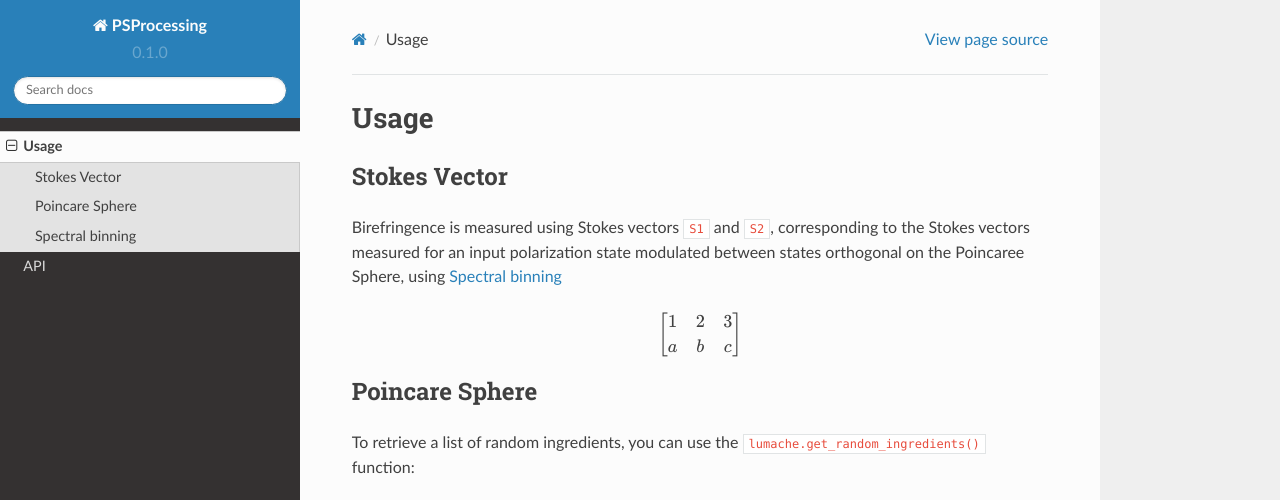
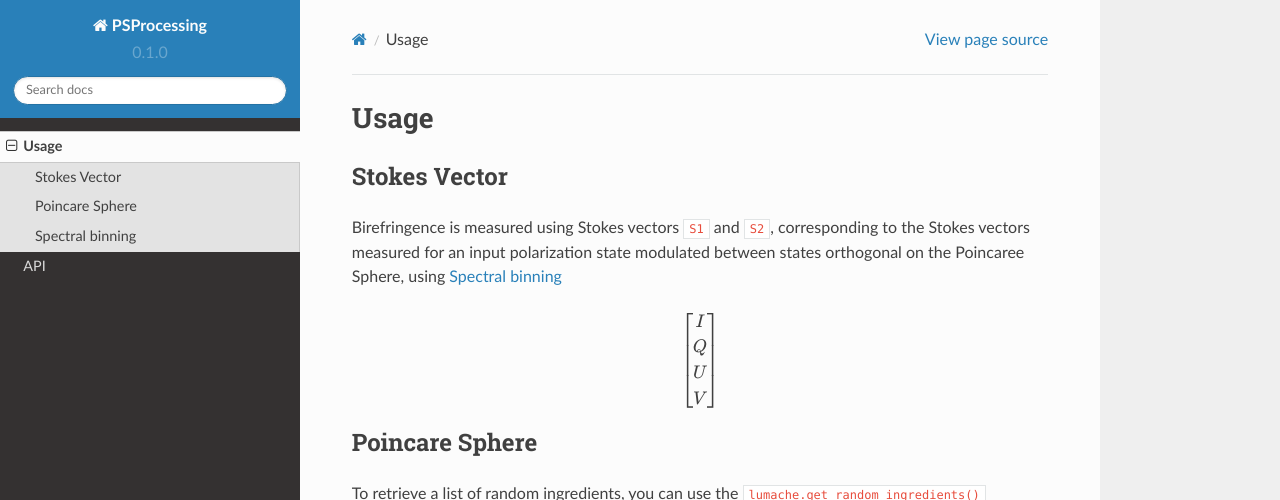
Before and after one commit to shadimasoumi/TestMATLAB, a Sphinx documentation site: the page built from docs/source/usage.rst, in a window 1280 px wide and 1247 px high, cut to the strip 0-500 px from the top of the window. Built offline with Sphinx 7.4.7 and the Read the Docs theme 2.0.0, drawn with Linux system fonts in a browser that asks for light colours.

Commit message:
Update usage.rst

```diff
--- a/docs/source/usage.rst
+++ b/docs/source/usage.rst
@@ -14,7 +14,7 @@ for an input polarization state modulated between states orthogonal on the
 
 
 
-.. math:: \begin{bmatrix} 1 & 2 & 3\\ a & b & c \end{bmatrix}
+.. math:: \begin{bmatrix} I\\Q\\U\\V \end{bmatrix}
 
 .. _Poincare Sphere:
 
```
